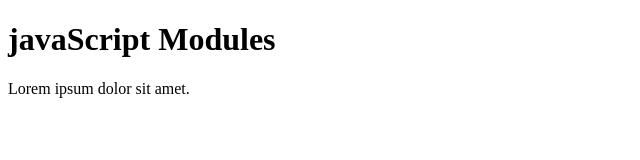
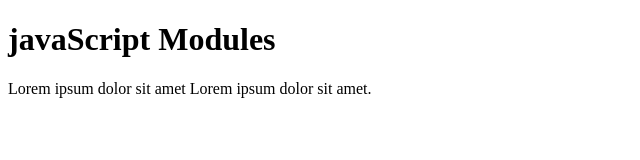
Before and after one commit to shoaibkhan-dev/js_modules_practice, a plain HTML site: page index.html in a window 1280 px wide. Shown: the whole page, without its empty margins (0-640 px from the left). Drawn offline with Linux system fonts and the light colour scheme.

Commit message:
add work

```diff
--- a/index.html
+++ b/index.html
@@ -7,7 +7,7 @@
 </head>
 <body>
     <h1>javaScript Modules</h1>
-<p>Lorem ipsum dolor sit amet.</p>
+<p>Lorem ipsum dolor sit amet Lorem ipsum dolor sit amet.</p>
 
     <script type="module" src="main.js"></script>
 </body>
```
